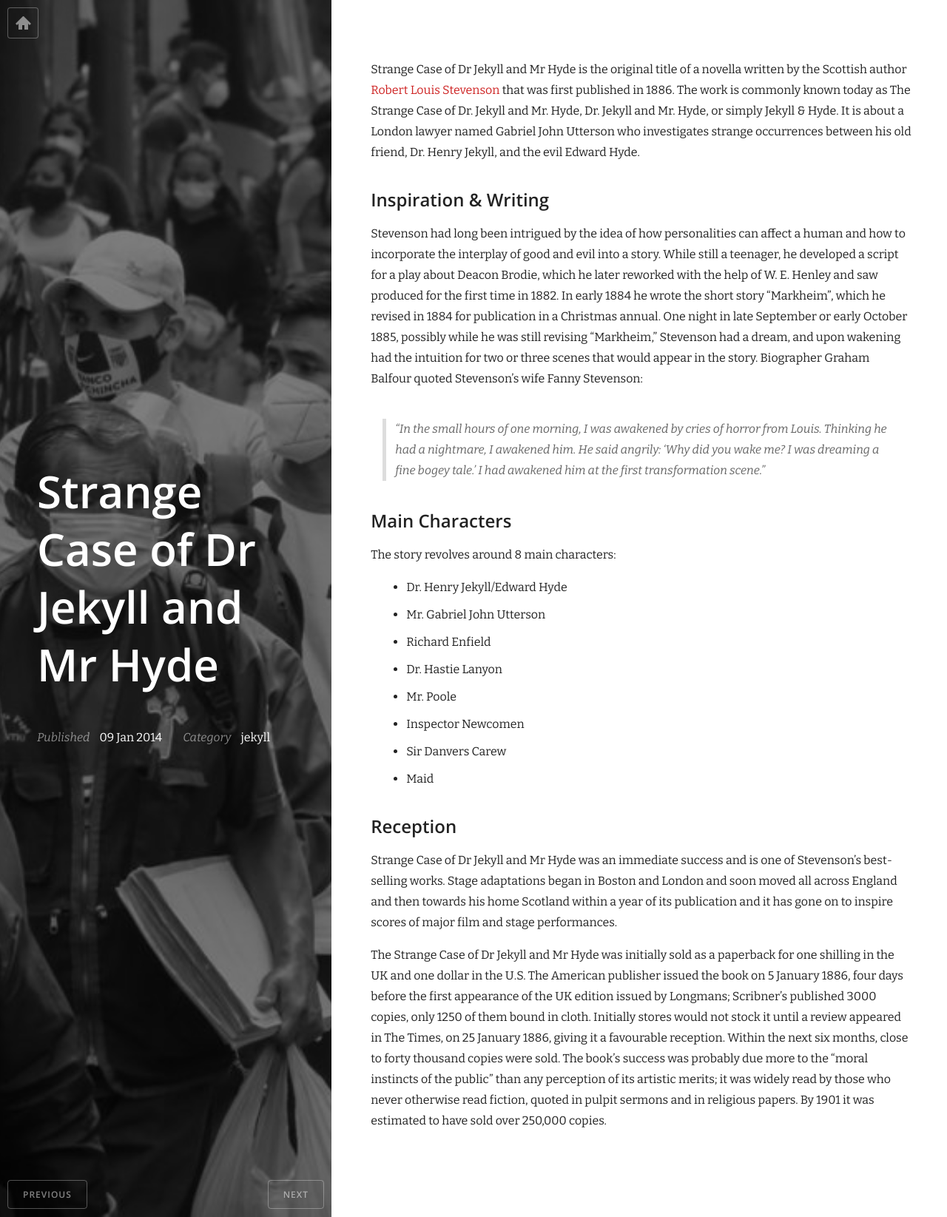
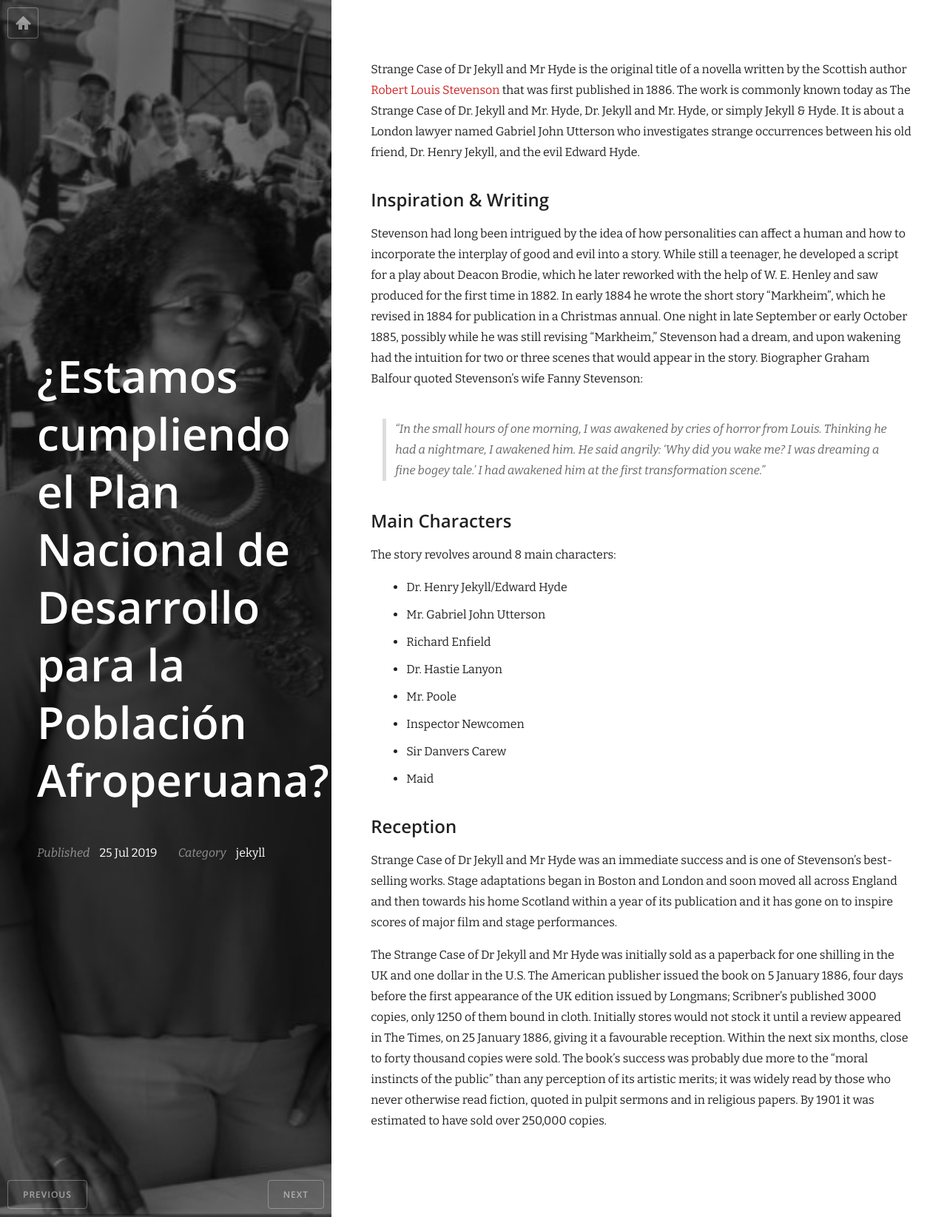
Before and after one commit to hfarfanreto/politicas_publicas, a Jekyll site: the page built from _posts/2019-07-25-cumplimos-el-plandepa.md, in a window 1280 px wide. Shown: the whole page at 74% size. Built offline with Jekyll 4.4.1, drawn with Linux system fonts in a browser that asks for light colours; nearby versions of some CDN libraries.

Commit message:
Update and rename 2014-02-09-welcome-to-jekyll1.md to 2019-07-25-cumplimos-el-plandepa.md

```diff
--- a/_posts/2014-02-09-welcome-to-jekyll1.md
+++ b/_posts/2019-07-25-cumplimos-el-plandepa.md
@@ -1,9 +1,9 @@
 ---
 layout: post
-title: "Strange Case of Dr Jekyll and Mr Hyde"
-date: 2014-01-09 12:00:00
+title: "¿Estamos cumpliendo el Plan Nacional de Desarrollo para la Población Afroperuana?"
+date: 2019-07-25 12:00:00
 categories: jekyll
-featured_image: /images/cover.jpg
+featured_image: /images/plandepa1.jpg
 ---
 
 Strange Case of Dr Jekyll and Mr Hyde is the original title of a novella written by the Scottish author [Robert Louis Stevenson]() that was first published in 1886. The work is commonly known today as The Strange Case of Dr. Jekyll and Mr. Hyde, Dr. Jekyll and Mr. Hyde, or simply Jekyll & Hyde. It is about a London lawyer named Gabriel John Utterson who investigates strange occurrences between his old friend, Dr. Henry Jekyll, and the evil Edward Hyde.
```
